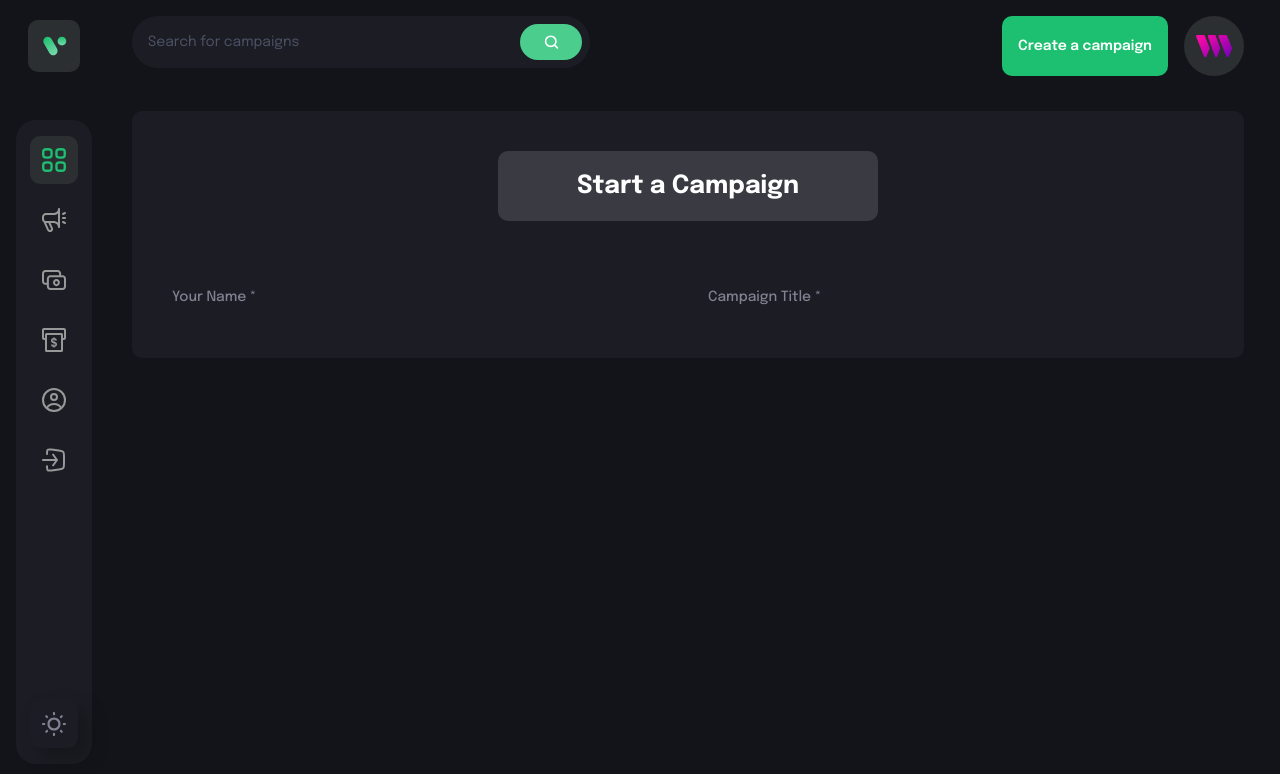
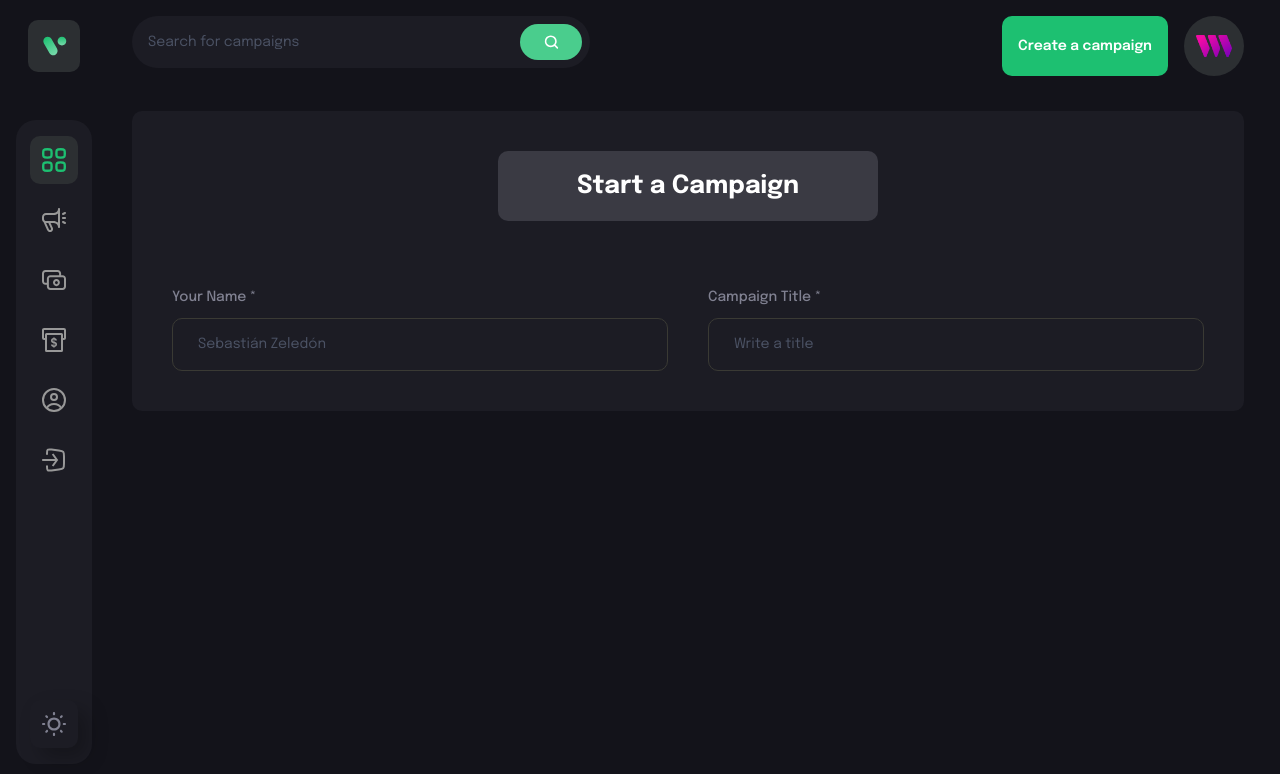
Before and after one commit to sebaszeledon/client, a React (Vite) app: page /create-campaign in a window 1280 px wide. Shown: the top 774 px of the page. Built offline with nearby package versions, Linux system fonts and the light colour scheme; what @thirdweb-dev/react would draw is missing.

Commit message:
FormField input class finished

```diff
--- a/src/components/FormField.jsx
+++ b/src/components/FormField.jsx
@@ -6,8 +6,24 @@ const FormField = ({ labelName, placeholder, inputType, isTextArea, value, handl
         {labelName && (
             <span className='font-epilogue font-medium text-[14px] leading-[22px] text-[#808191] mb-[10px]'>{labelName}</span>
         )}
+        {isTextArea ?(
+            <textarea />
+        ) : (
+            <input
+                required
+                value={value}
+                onChange={handleChange}
+                type={inputType}
+                step="0.1"
+                placeholder={placeholder}
+                className='py-[15px] sm:px-[25px] px-[15px] outline-none border-[1px] border-[#3a3a34] bg-transparent font-epilogue
+                text-white text-[14px] placeholder:text-[#4b5264] rounded-[10px] sm:min-w-[300px]'
+            />
+        )}
     </label>
   );
 }
 
 export default FormField
+
+//1:42:38
--- a/src/pages/CreateCampaign.jsx
+++ b/src/pages/CreateCampaign.jsx
@@ -56,5 +56,3 @@ const CreateCampaign = () => {
 }
 
 export default CreateCampaign
-
-//1:35:10
```
